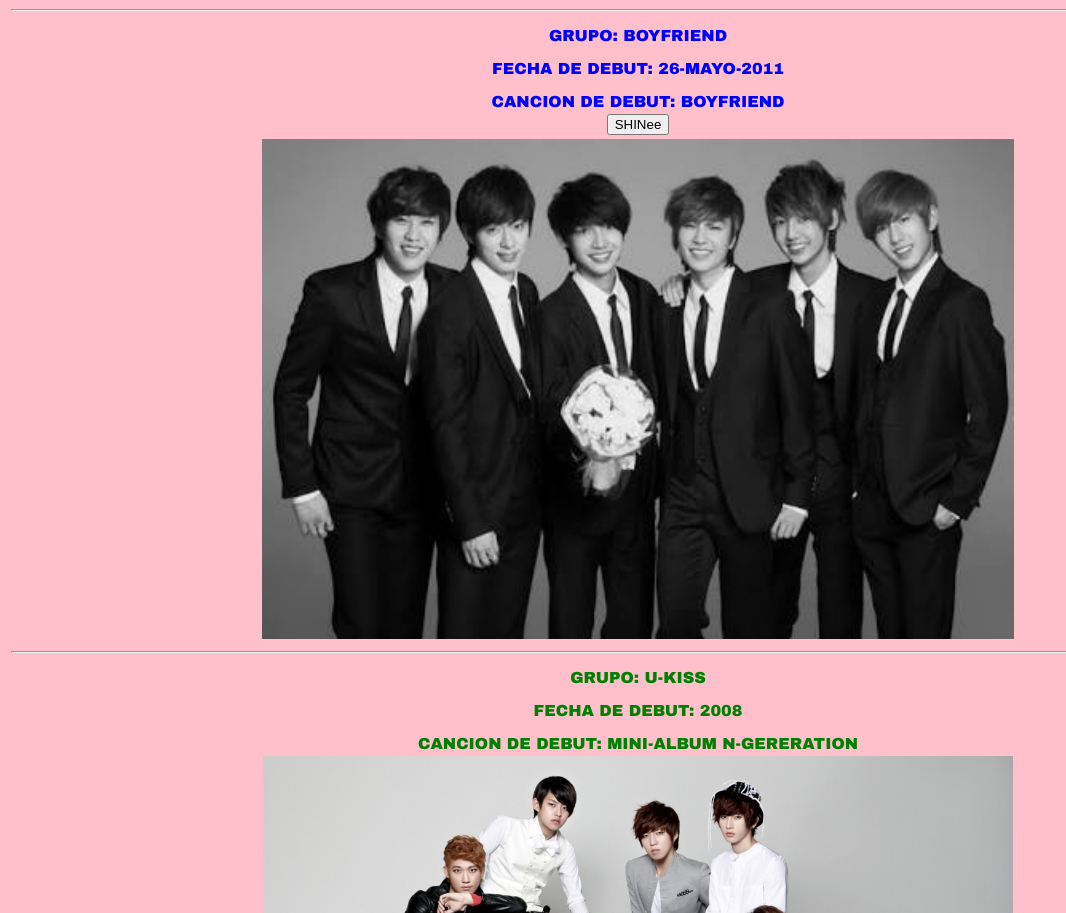
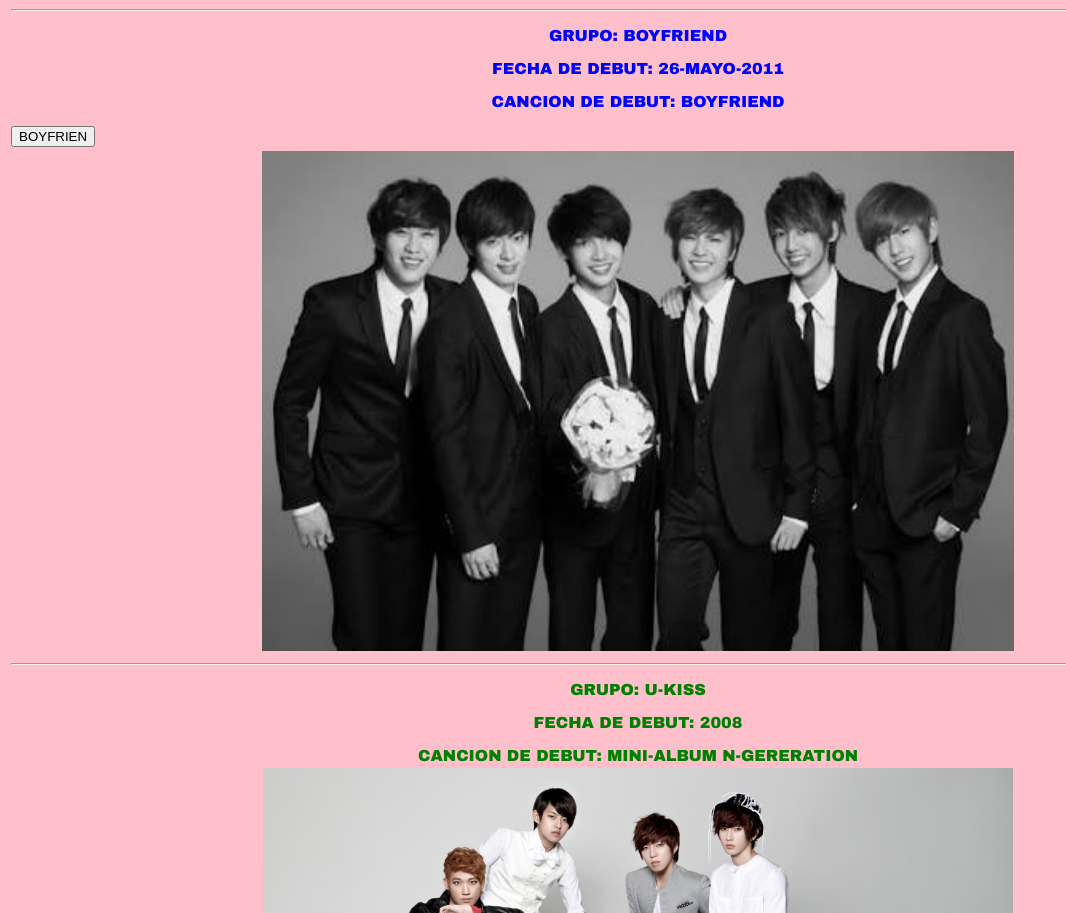
Before and after one commit to junghoseok27/kpop, a plain HTML site: page index.html in a window 1280 px wide. Shown: the part 6827-7740 px from the top of the page, without its empty margins (0-1066 px from the left). Drawn offline with Linux system fonts and the light colour scheme.

Commit message:
Update index.html

```diff
--- a/index.html
+++ b/index.html
@@ -192,10 +192,8 @@
 <p> GRUPO: BOYFRIEND </p>
 <p> FECHA DE DEBUT: 26-MAYO-2011 </p>
 <p> CANCION DE DEBUT: BOYFRIEND </p></center>
+<p><form method="get" action="https://es.wikipedia.org/wiki/Boyfriend_(grupo_musical)"><input type="submit" value="BOYFRIEN">
 <td></font>
-</tr>
- <tr>
-<td><center><form method="get" action="https://es.wikipedia.org/wiki/Boyfriend_(grupo_musical)"><input type="submit" value="SHINee"></center></tr>
 </tr>
 <tr>
 <td><center><img src="boyfriend.jpeg" widht="700" height="500"></center></td>
```
